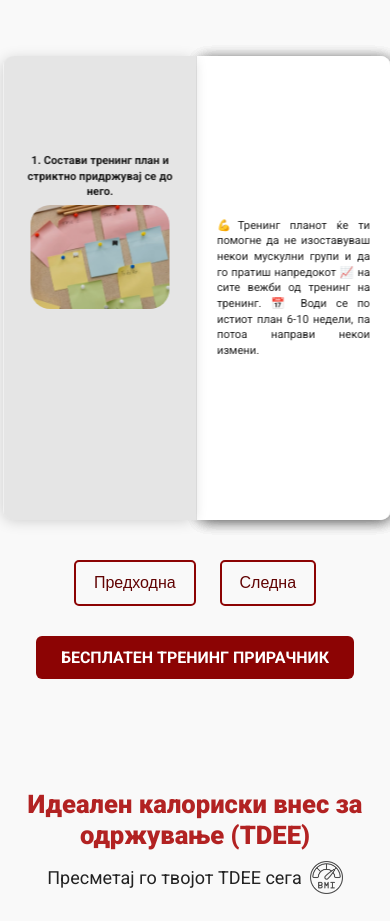
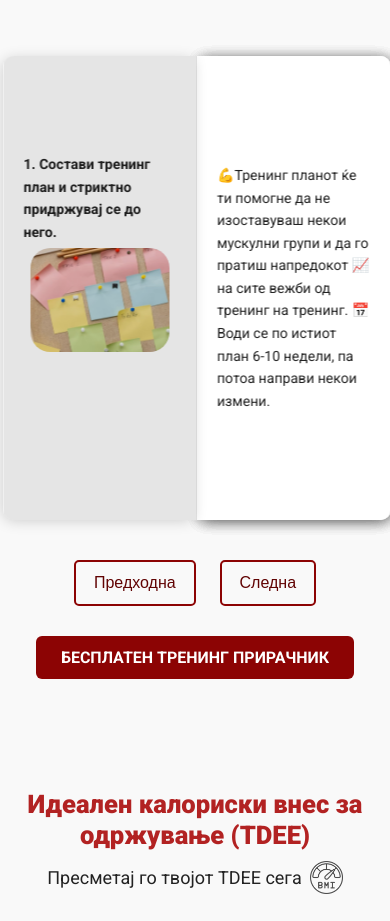
Before and after one commit to bojananaumovska/martinspirovski, a website: page index.html in a window 390 px wide. Shown: the part 4540-5461 px from the top of the page. Drawn offline with Linux system fonts and the light colour scheme.

Commit message:
Lineheight

```diff
--- a/index.html
+++ b/index.html
@@ -961,8 +961,9 @@
         margin-top: 40px;
       }
       .book-section p {
-        font-size: 0.7rem !important;
-        line-height: 1.4;
+        text-align: left; /* или 'center' ако ти се допаѓа централно */
+        line-height: 1.6; /* подобро растојание меѓу редови */
+        font-size: 0.88rem !important;
       }
 
       .book-section .front#cover h1 {
```
